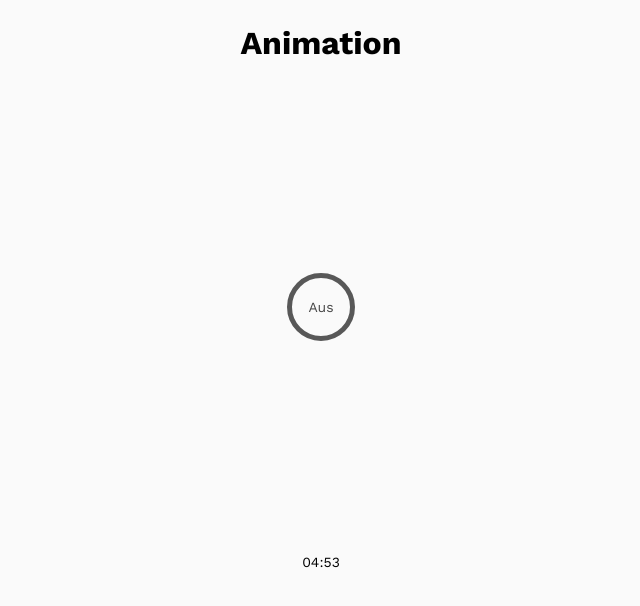
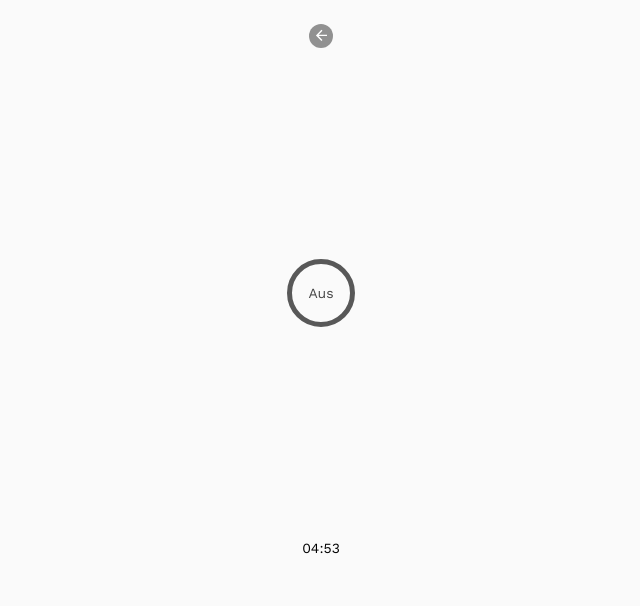
Before and after one commit to magdalenakierat/capstone-project, a React (Create React App) app: page /animation in a window 1280 px wide. Shown: the top 606 px of the page, without its empty margins (319-959 px from the left). Built offline with nearby package versions, Linux system fonts and the light colour scheme.

Commit message:
create BackButton component

```diff
--- /dev/null
+++ b/src/components/BackButton.js
@@ -0,0 +1,23 @@
+import styled from 'styled-components';
+import BackIcon from './BackIcon';
+
+export default function BackButton() {
+  return (
+    <StyledButton>
+      <BackIcon />
+    </StyledButton>
+  );
+}
+
+const StyledButton = styled.button`
+  margin-left: auto;
+  border: none;
+  background-color: #919191;
+  border-radius: 50%;
+  width: 1.5rem;
+  height: 1.5rem;
+  padding-top: 0.2rem;
+  &:hover {
+    background-color: black;
+  }
+`;
--- /dev/null
+++ b/src/components/BackIcon.js
@@ -0,0 +1,10 @@
+import Icon from '@mdi/react';
+import {mdiArrowLeft} from '@mdi/js';
+
+export default function BackIcon() {
+  return (
+    <>
+      <Icon path={mdiArrowLeft} title="arrow-back" size={0.7} color="white" />
+    </>
+  );
+}
--- a/src/pages/AnimationPage.js
+++ b/src/pages/AnimationPage.js
@@ -1,10 +1,14 @@
+import BackButton from '../components/BackButton';
 import BreatheAnimation from '../components/BreatheAnimation/BreatheAnimation';
 import CountDownTimer from '../components/CountDownTimer';
+import {Link} from 'react-router-dom';
 
 export default function AnimationPage({minSecs}) {
   return (
     <>
-      <h1>Animation</h1>
+      <Link to="/">
+        <BackButton />
+      </Link>
       <BreatheAnimation />
       <CountDownTimer minSecs={minSecs} />
     </>
```
